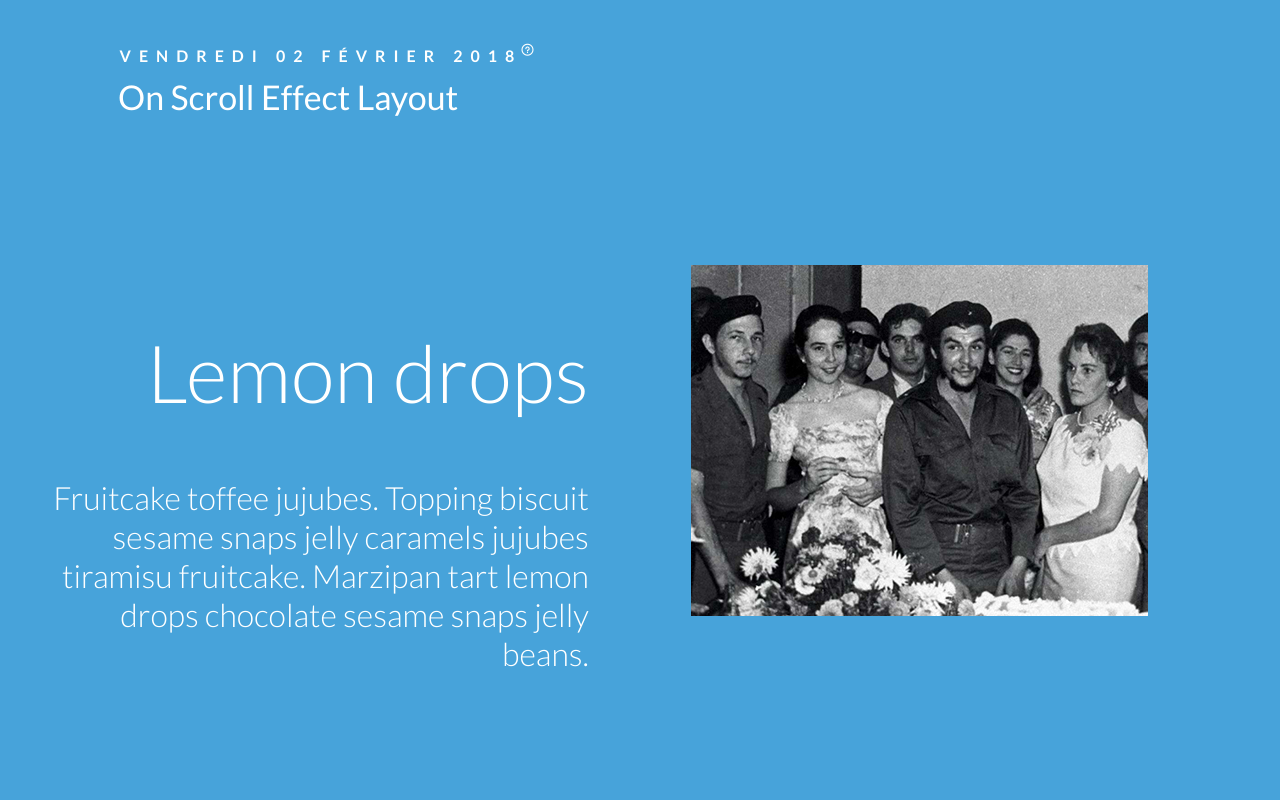
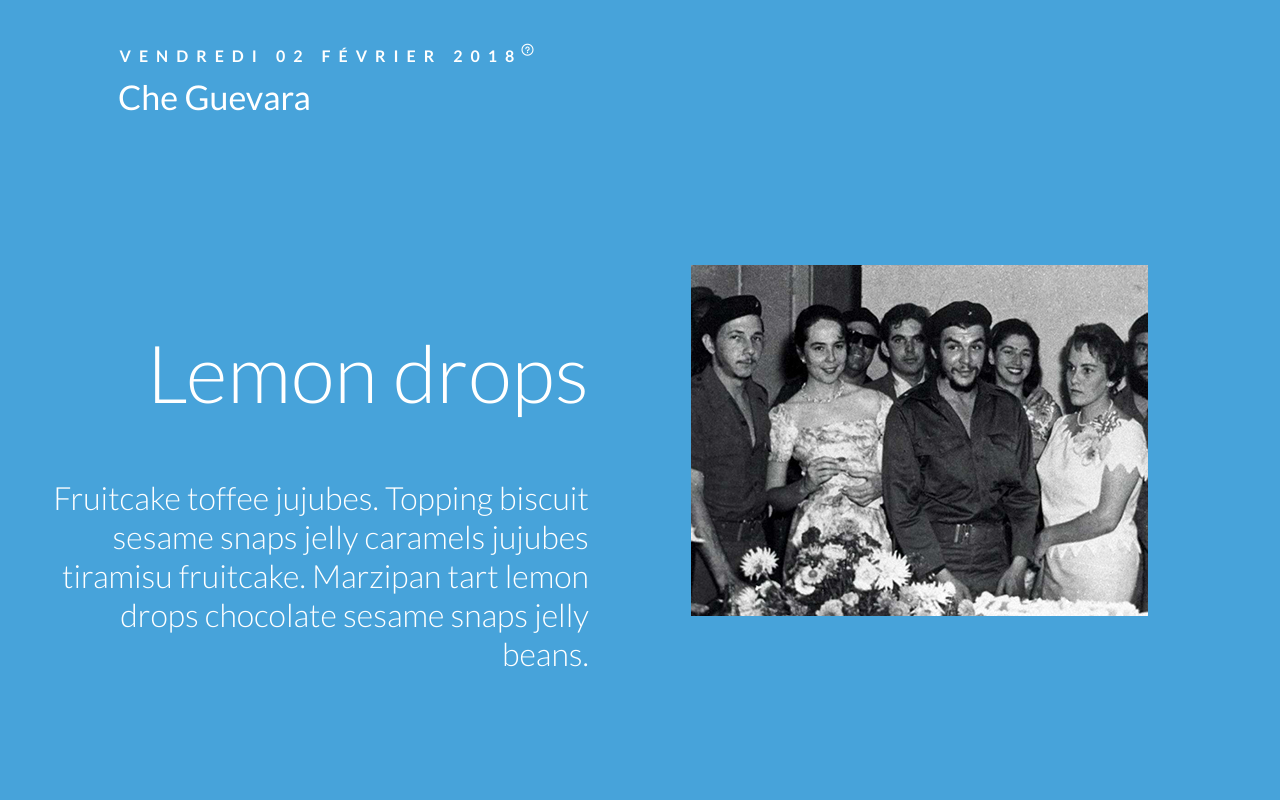
Before and after one commit to victorleleu/D3-WEB-PROJET2, a plain HTML site: page index.html in a window 1280 px wide. Shown: the top 800 px of the page. Drawn offline with Linux system fonts and the light colour scheme.

Commit message:
titre che

```diff
--- a/index.html
+++ b/index.html
@@ -17,7 +17,7 @@
 		<div class="container">
 			<header class="clearfix">
 				<span>Vendredi 02 Février 2018 <span class="bp-icon bp-icon-about" data-content="The Blueprints are a collection of basic and minimal website concepts, components, plugins and layouts with minimal style for easy adaption and usage, or simply for inspiration."></span></span>
-				<h1>On Scroll Effect Layout</h1>
+				<h1>Che Guevara</h1>
 
 			</header>
 			<div id="cbp-so-scroller" class="cbp-so-scroller">
```
